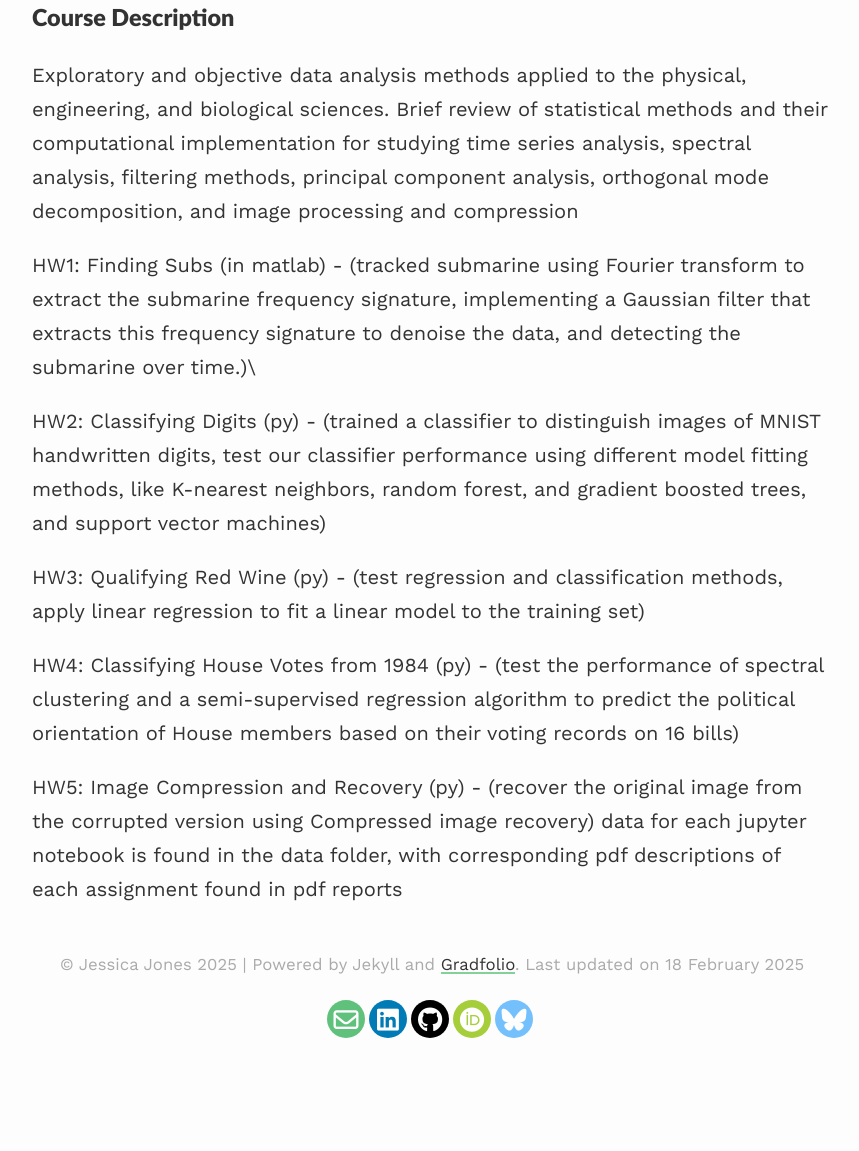
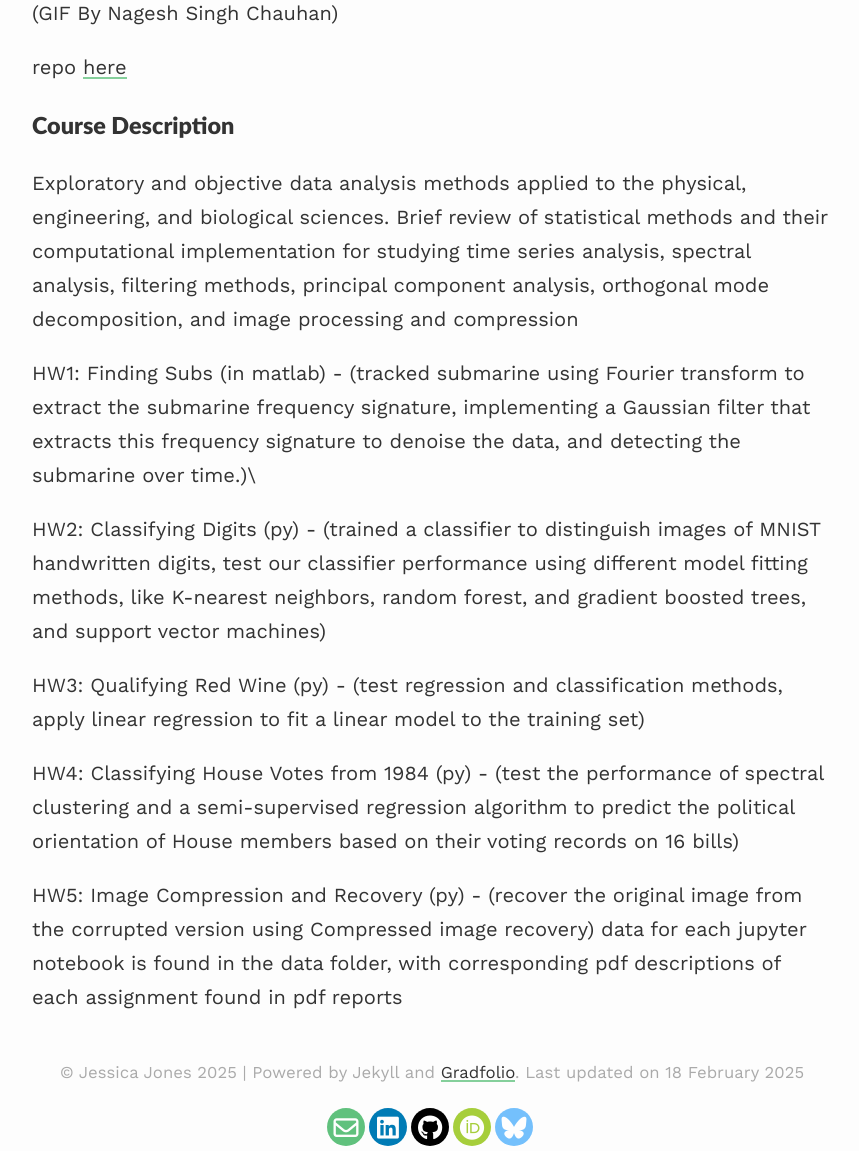
Before and after one commit to jesmjones/jesmjones.github.io, a Jekyll site: the page built from _projects/comp_methods.md, in a window 1280 px wide, cut to the strip 636-1787 px from the top of the page. Shown: the whole strip, without its empty margins (208-1067 px from the left). Built offline with Jekyll 4.4.1, drawn with Linux system fonts in a browser that asks for light colours; before the commit the page ends 1679 px from its top, so only the background shows below that.

Commit message:
Update comp_methods.md

```diff
--- a/_projects/comp_methods.md
+++ b/_projects/comp_methods.md
@@ -5,7 +5,10 @@ description: Computational Methods for Data Analysis
 ---
 
 ![0_l0zoTQqaOFAFw_6H](https://github.com/user-attachments/assets/2002adf2-fe27-4021-a0b8-bddc8bb2b786)
+
 (GIF By Nagesh Singh Chauhan)
+
+repo [here](https://github.com/jesmjones/amath582)
 
 ### Course Description
 Exploratory and objective data analysis methods applied to the physical, engineering, and biological sciences. Brief review of statistical methods and their computational implementation for studying time series analysis, spectral analysis, filtering methods, principal component analysis, orthogonal mode decomposition, and image processing and compression
```
